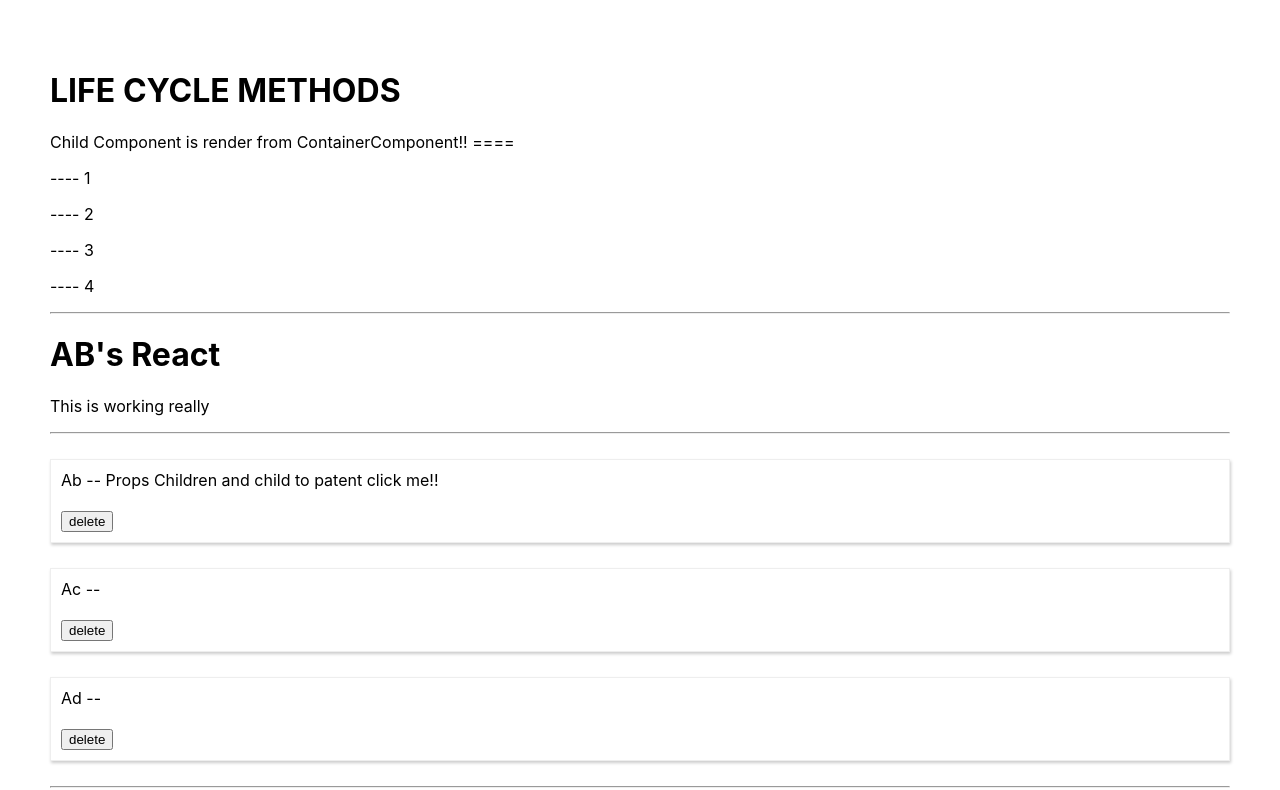
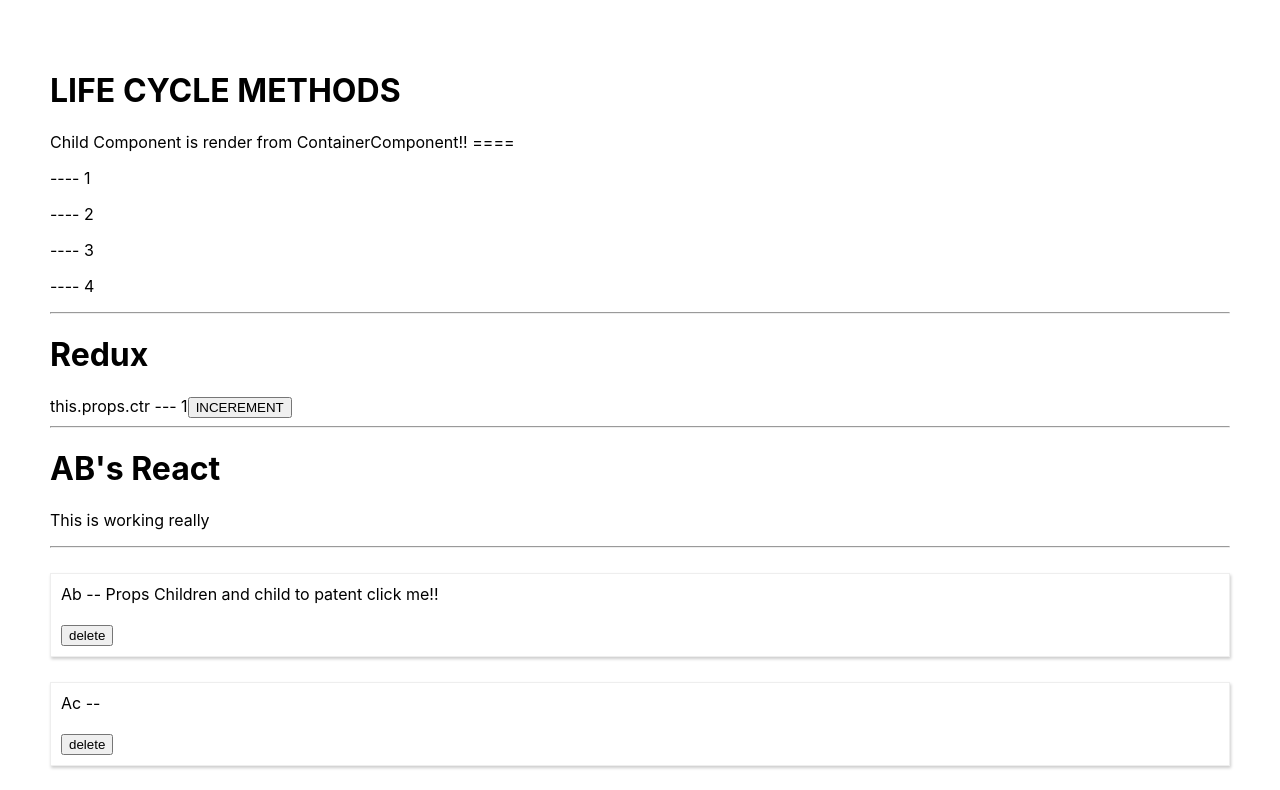
Before and after one commit to anil-bomma/react-burger-app, a React app: page / in a window 1280 px wide. Shown: the top 790 px of the page. Built offline with nearby package versions, Linux system fonts and the light colour scheme.

Commit message:
added subscription and dispatching actions

```diff
--- a/package.json
+++ b/package.json
@@ -54,6 +54,7 @@
     "react-app-polyfill": "^2.0.0",
     "react-dev-utils": "^11.0.1",
     "react-dom": "^17.0.1",
+    "react-redux": "^7.2.2",
     "react-refresh": "^0.8.3",
     "redux": "^4.0.5",
     "resolve": "1.18.1",
--- a/src/LifeCycleMethods/LifeCycle.js
+++ b/src/LifeCycleMethods/LifeCycle.js
@@ -1,5 +1,7 @@
 import React, { Component } from 'react';
 import ContainerComponent from "./ContainerComponent";
+
+import { connect } from "react-redux";
 
 
 class LifeCycle extends Component {
@@ -61,6 +63,10 @@
             <div>
                 <h1> LIFE CYCLE METHODS</h1>
                 <ContainerComponent arr={this.state.arr} remove={(i) => this.deleteFromArr(i)}></ContainerComponent>
+                <hr />
+                <h1>Redux</h1>
+                this.props.ctr --- {this.props.ctr}
+                <button onClick={this.props.onIncrementCounter}>INCEREMENT</button>
             </div>
         )
     }
@@ -68,4 +74,18 @@
 
 }
 
-export default LifeCycle;
+// get state info as props -- subscription
+const mapStateToProps = state => {
+    return {
+        ctr: state.counter
+    };
+}
+
+// to dispatch actions
+const mapDispachToProps = dispatch => {
+    return {
+        onIncrementCounter: () => dispatch({ type: 'INCEREMENT' })
+    }
+}
+
+export default connect(mapStateToProps, mapDispachToProps)(LifeCycle);
--- a/src/index.js
+++ b/src/index.js
@@ -5,15 +5,17 @@
 
 
 import { createStore } from "redux";
+import { Provider } from "react-redux";
+
 import reducer from "./store/reducer";
 
 const store = createStore(reducer);
 
-
-
 ReactDOM.render(
   <React.StrictMode>
-    <App appName="AB's React" />
+    <Provider store={store}>
+      <App appName="AB's React" />
+    </Provider>
   </React.StrictMode>,
   document.getElementById('root')
 );
--- a/src/store/reducer.js
+++ b/src/store/reducer.js
@@ -1,4 +1,10 @@
-const reducer = (state = {}, action) => {
+const reducer = (state = { counter: 1 }, action) => {
+    if (action.type == "INCEREMENT") {
+        return {
+            ...state,
+            counter: state.counter + 1
+        }
+    }
     return state;
 }
 
```
Also changed, not shown: 2 other files (tests, documents, lock files or other folders).
